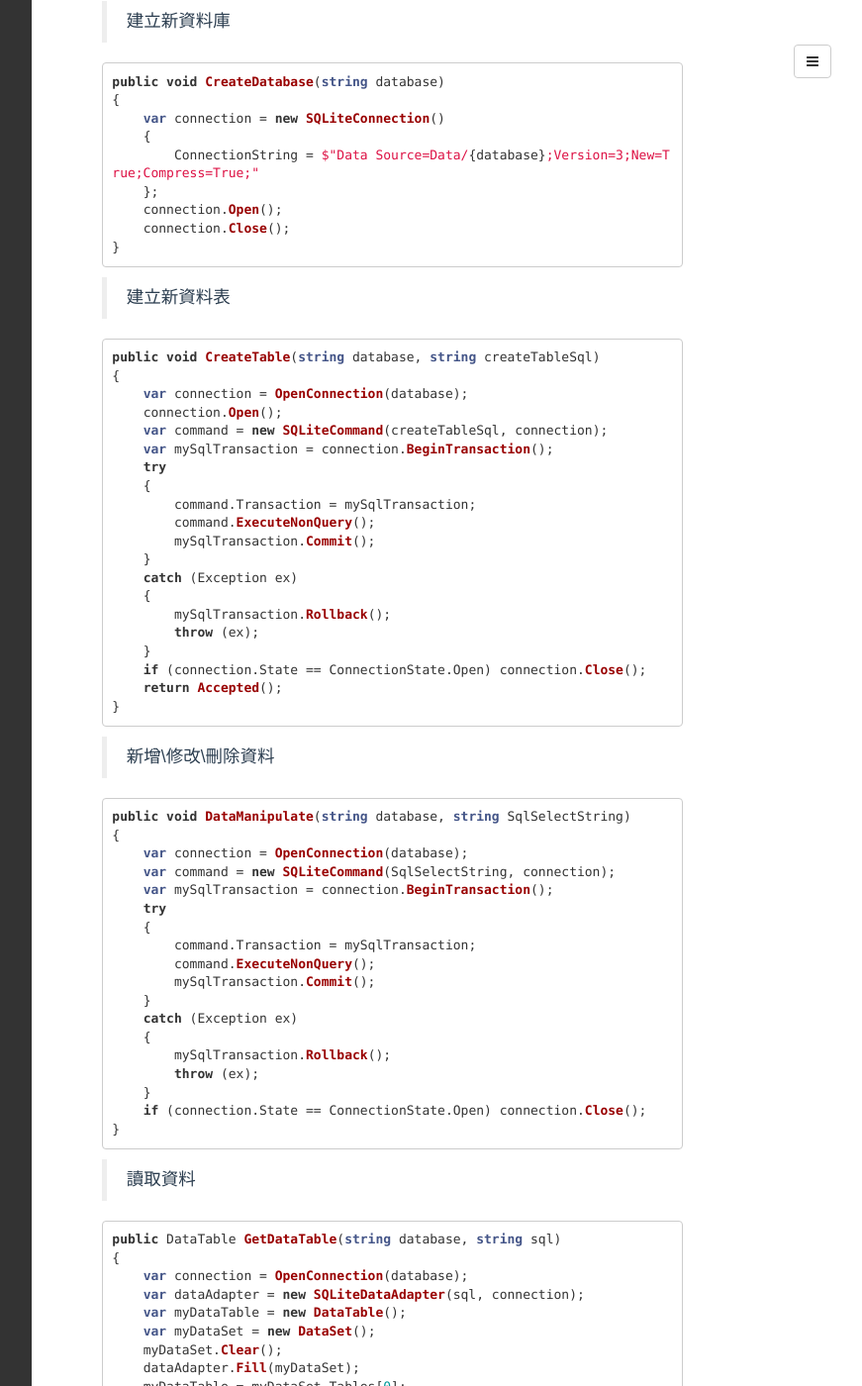
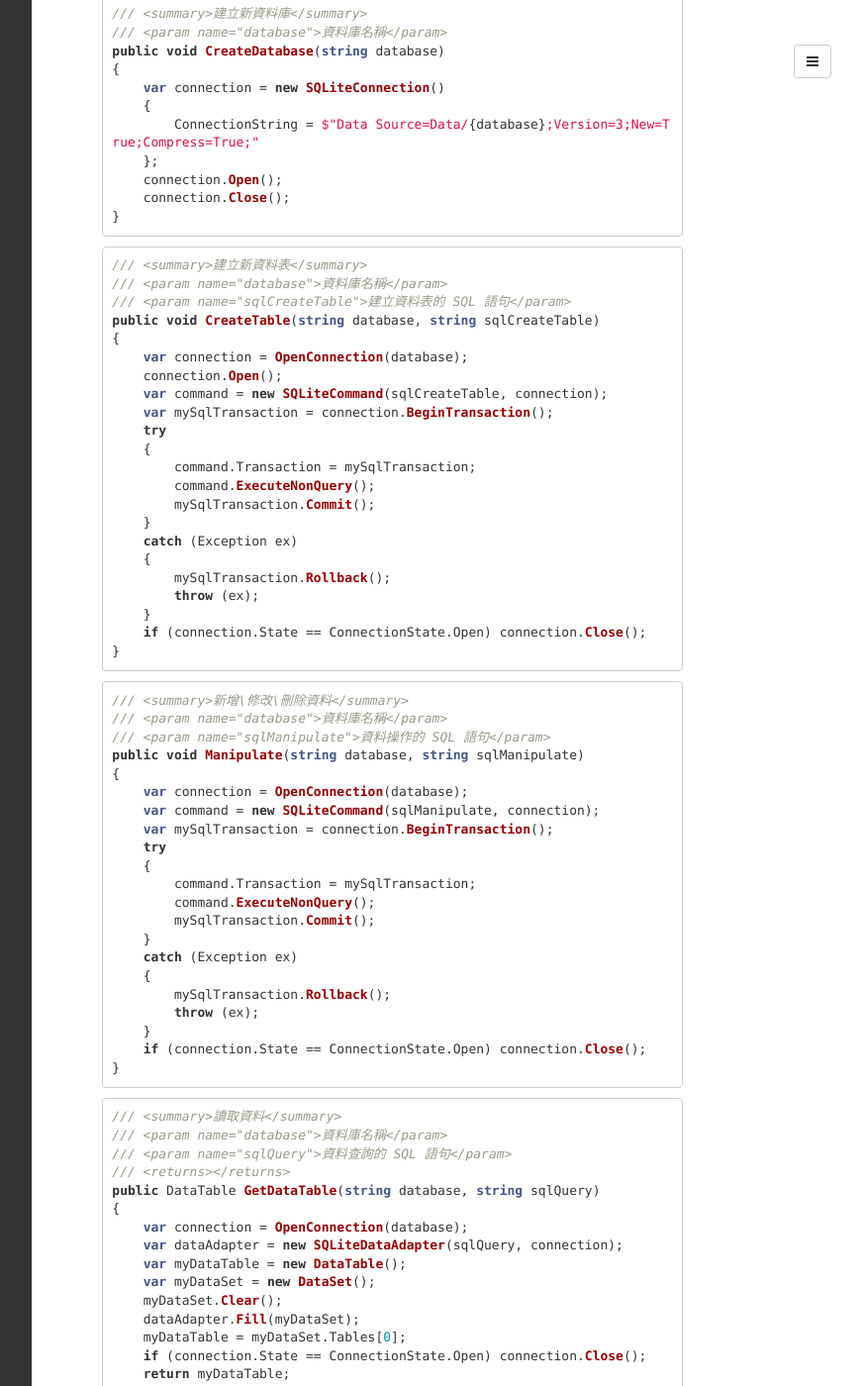
Before and after one commit to poychang/poychang.github.io, a Jekyll site: the page built from _posts/1970-01-01-sqlite.md, in a window 1280 px wide and 1400 px high, scrolled down 1300 px. Shown: the whole window at 99% size, without its empty margins (395-1266 px from the left). Built offline with Jekyll 4.4.1, drawn with Linux system fonts in a browser that asks for light colours; some web fonts are replaced; comment, search, counter and statistics services are not loaded; some of the changed text lies outside the part shown.

Commit message:
alter post

````diff
--- a/_posts/1970-01-01-sqlite.md
+++ b/_posts/1970-01-01-sqlite.md
@@ -52,9 +52,10 @@ WHERE NOT EXISTS (SELECT 1 FROM Table WHERE ID = '5');
 Install-Package System.Data.SQLite
 ```
 
-> 建立資料庫連線
-
 ```csharp
+/// <summary>建立資料庫連線</summary>
+/// <param name="database">資料庫名稱</param>
+/// <returns></returns>
 public SQLiteConnection OpenConnection(string database)
 {
     var conntion = new SQLiteConnection()
@@ -67,9 +68,9 @@ public SQLiteConnection OpenConnection(string database)
 }
 ```
 
-> 建立新資料庫
-
 ```csharp
+/// <summary>建立新資料庫</summary>
+/// <param name="database">資料庫名稱</param>
 public void CreateDatabase(string database)
 {
     var connection = new SQLiteConnection()
@@ -81,38 +82,15 @@ public void CreateDatabase(string database)
 }
 ```
 
-> 建立新資料表
-
 ```csharp
-public void CreateTable(string database, string createTableSql)
+/// <summary>建立新資料表</summary>
+/// <param name="database">資料庫名稱</param>
+/// <param name="sqlCreateTable">建立資料表的 SQL 語句</param>
+public void CreateTable(string database, string sqlCreateTable)
 {
     var connection = OpenConnection(database);
     connection.Open();
-    var command = new SQLiteCommand(createTableSql, connection);
-    var mySqlTransaction = connection.BeginTransaction();
-    try
-    {
-        command.Transaction = mySqlTransaction;
-        command.ExecuteNonQuery();
-        mySqlTransaction.Commit();
-    }
-    catch (Exception ex)
-    {
-        mySqlTransaction.Rollback();
-        throw (ex);
-    }
-    if (connection.State == ConnectionState.Open) connection.Close();
-    return Accepted();
-}
-```
-
-> 新增\修改\刪除資料
-
-```csharp
-public void DataManipulate(string database, string SqlSelectString)
-{
-    var connection = OpenConnection(database);
-    var command = new SQLiteCommand(SqlSelectString, connection);
+    var command = new SQLiteCommand(sqlCreateTable, connection);
     var mySqlTransaction = connection.BeginTransaction();
     try
     {
@@ -129,13 +107,39 @@ public void DataManipulate(string database, string SqlSelectString)
 }
 ```
 
-> 讀取資料
+```csharp
+/// <summary>新增\修改\刪除資料</summary>
+/// <param name="database">資料庫名稱</param>
+/// <param name="sqlManipulate">資料操作的 SQL 語句</param>
+public void Manipulate(string database, string sqlManipulate)
+{
+    var connection = OpenConnection(database);
+    var command = new SQLiteCommand(sqlManipulate, connection);
+    var mySqlTransaction = connection.BeginTransaction();
+    try
+    {
+        command.Transaction = mySqlTransaction;
+        command.ExecuteNonQuery();
+        mySqlTransaction.Commit();
+    }
+    catch (Exception ex)
+    {
+        mySqlTransaction.Rollback();
+        throw (ex);
+    }
+    if (connection.State == ConnectionState.Open) connection.Close();
+}
+```
 
 ```csharp
-public DataTable GetDataTable(string database, string sql)
+/// <summary>讀取資料</summary>
+/// <param name="database">資料庫名稱</param>
+/// <param name="sqlQuery">資料查詢的 SQL 語句</param>
+/// <returns></returns>
+public DataTable GetDataTable(string database, string sqlQuery)
 {
     var connection = OpenConnection(database);
-    var dataAdapter = new SQLiteDataAdapter(sql, connection);
+    var dataAdapter = new SQLiteDataAdapter(sqlQuery, connection);
     var myDataTable = new DataTable();
     var myDataSet = new DataSet();
     myDataSet.Clear();
@@ -149,20 +153,21 @@ public DataTable GetDataTable(string database, string sql)
 使用上述程式碼做一個簡單範例
 
 ```csharp
-public void Main() {
+public void Main()
+{
     // 建立 SQLite 資料庫
     CreateDatabase("data.db");
 
     // 建立資料表 TestTable
-    string createtablestring = @"CREATE TABLE TestTable (Foo double, Bar double);";
+    var createtablestring = @"CREATE TABLE TestTable (Foo double, Bar double);";
     CreateTable("data.db", createtablestring);
 
     // 插入資料到 TestTable 表中
-    string insertstring = @"
+    var insertstring = @"
         INSERT INTO TestTable (Foo, Bar) VALUES ('10', '100');
         INSERT INTO TestTable (Foo, Bar) VALUES ('20', '200');
     ";
-    DataManipulate("data.db", insertstring);
+    Manipulate("data.db", insertstring);
 
     // 讀取資料
     DataTable dt = GetDataTable("data.db", @"SELECT * FROM TestTable");
````
